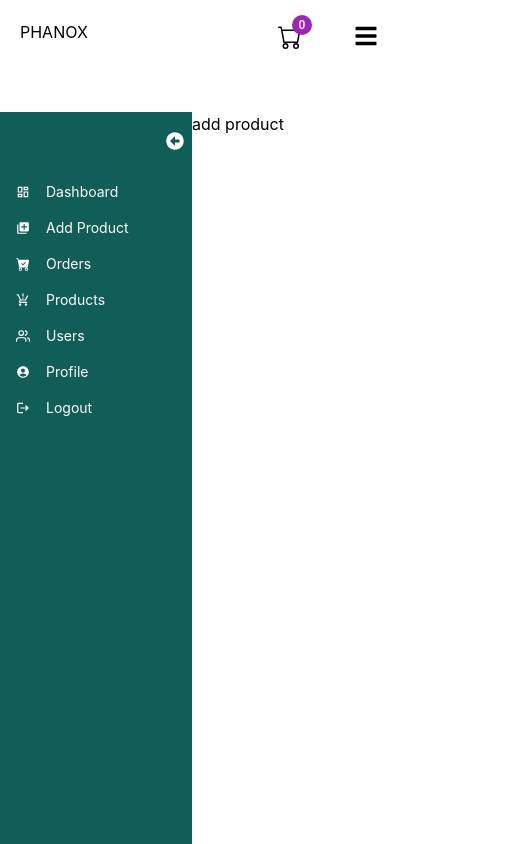
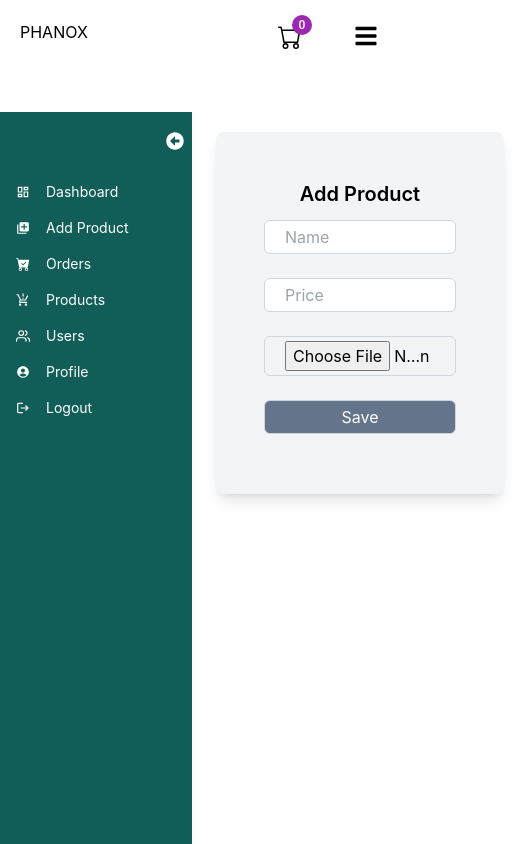
Before and after one commit to loknathsd/earbuds-shop-client, a React (Create React App) app: page /dashboard/add in a window 390 px wide. Shown: the top 844 px of the page, 528 px wide, since content can reach past the window. Built offline with nearby package versions, Linux system fonts and the light colour scheme.

Commit message:
add product component done with responsived

```diff
--- a/src/components/AddProduct/AddProduct.jsx
+++ b/src/components/AddProduct/AddProduct.jsx
@@ -2,8 +2,14 @@ import React from 'react';
 
 const AddProduct = () => {
     return (
-        <div>
-            add product
+        <div className='lg:w-[100%] shadow-lg bg-gray-100 rounded-lg p-12 lg:mx-[20%] mt-5 md:mx-10 max-sm:mx-6 text-center  '>
+           <h1 className='text-center text-xl font-semibold '>Add Product</h1>
+           <form action="" className=''>
+              <input className=' py-1 px-5 lg:w-96 md:w-72 max-sm:w-48 border rounded-md my-3 border-gray-300' type="text" placeholder='Name'  /><br />
+              <input className=' py-1 px-5 lg:w-96 md:w-72 max-sm:w-48 border rounded-md my-3 border-gray-300' type="number" placeholder='Price' /><br />
+              <input className=' py-1 px-5 lg:w-96 md:w-72 max-sm:w-48 border rounded-md my-3 border-gray-300' type="file"  /><br />
+              <button className=' py-1 px-5 lg:w-96 md:w-72 max-sm:w-48 bg-slate-500 text-white border rounded-md my-3 border-gray-300' type='submit'>Save</button>
+           </form>
 
         </div>
     );
```
